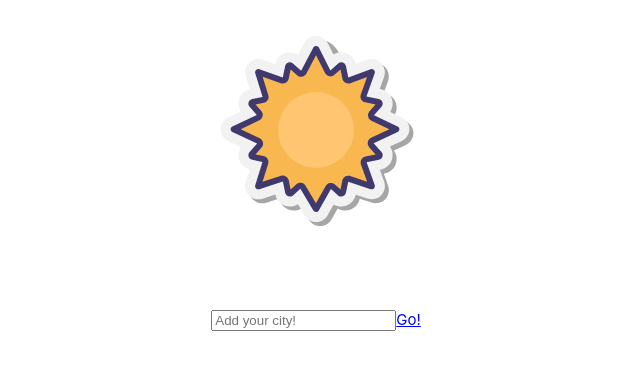
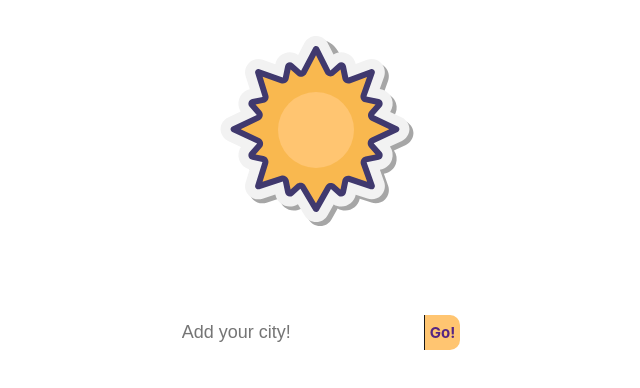
Before and after one commit to Srizza93/weather-app, a Vue app: page / in a window 1280 px wide. Shown: the top 388 px of the page, without its empty margins (324-964 px from the left). Built offline with nearby package versions, Linux system fonts and the light colour scheme.

Commit message:
end of production

```diff
--- a/src/App.vue
+++ b/src/App.vue
@@ -1,6 +1,7 @@
 <template>
   <div class="sub-root">
     <header class="header">
+      <router-link to="/">
         <img
           alt="App logo"
           class="logo"
@@ -8,6 +9,7 @@
           width="200"
           height="200"
         />
+      </router-link>
 
       <div class="wrapper">
         <RouterLink class="wrapper_link" to="/">Home</RouterLink>
--- a/src/assets/_style.scss
+++ b/src/assets/_style.scss
@@ -1,3 +1,5 @@
 $font-stack: Helvetica, sans-serif;
-$primary-color: red;
-$link-color: rgba(255, 197, 113, 0.5)
+$primary-color: rgba(255, 197, 113);
+$link-color: rgba(255, 197, 113, 0.5);
+$secondary-color: #552583;
+$standard-distance: 10px;
--- /dev/null
+++ b/src/components/Card.vue
@@ -0,0 +1,57 @@
+<template>
+  <div>
+    <ul class="card">
+      <li
+        v-for="(value, propName, index) of info"
+        :key="index + '-infoObject-' + propName"
+      >
+        <div v-if="propName !== 'icon'">
+          <span> {{ capitalizeFirstLetter(propName) }}: </span>
+          <span class="card_value" v-if="!isAnObject(value)">
+            {{ value }}
+          </span>
+          <card v-else :info="value" />
+        </div>
+      </li>
+    </ul>
+  </div>
+</template>
+
+<script>
+export default {
+  name: "Card",
+  props: {
+    info: {
+      type: Object,
+    },
+  },
+  methods: {
+    isAnObject(value) {
+      return typeof value === "object";
+    },
+    capitalizeFirstLetter(word) {
+      return word[0].toUpperCase() + this.replaceUnderscore(word).substring(1);
+    },
+    replaceUnderscore(propName) {
+      if (propName.includes("_")) {
+        return propName.replaceAll("_", " ");
+      }
+      return propName;
+    },
+  },
+};
+</script>
+
+<style scoped>
+.card {
+  display: grid;
+  grid-template-columns: repeat(auto-fill, minmax(160px, 1fr));
+  list-style-type: none;
+  overflow: hidden;
+  padding: 0;
+}
+.card_value {
+  color: white;
+  font-weight: bold;
+}
+</style>
--- a/src/components/TheWelcome.vue
+++ /dev/null
@@ -1,5 +0,0 @@
-<script setup></script>
-
-<template>
-  <div>Welcome Component</div>
-</template>
--- a/src/views/HomeView.vue
+++ b/src/views/HomeView.vue
@@ -1,15 +1,20 @@
 <template>
   <div class="home-container">
-    <div>
+    <div class="input-container">
       <input
+        class="input-container_input"
         type="text"
         placeholder="Add your city!"
         v-model="city"
         @keyup.enter="citySelected"
       />
-      <router-link :to="{ name: 'weather', params: { city: city } }"
-        >Go!</router-link
-      >
+      <div class="input-container_button-wrap">
+        <router-link
+          class="input-container_button-wrap_button"
+          :to="{ name: 'weather', params: { city: city } }"
+          >Go!</router-link
+        >
+      </div>
     </div>
   </div>
 </template>
@@ -39,4 +44,39 @@ export default {
   justify-content: center;
   margin-top: 30px;
 }
+.input-container {
+  display: flex;
+  flex-direction: row;
+}
+.input-container_input {
+  height: 35px;
+  padding: 0 10px;
+  border-radius: 10px 0 0 10px;
+  border: none;
+  border-right: solid #181818 1px;
+  font-size: 18px;
+}
+.input-container_input:focus {
+  outline: none;
+}
+.input-container_button-wrap_button {
+  padding: 5px;
+  font-weight: bold;
+  text-decoration: none;
+}
+.input-container_button-wrap_button:hover {
+  opacity: 0.7;
+}
 </style>
+
+<style lang="scss" scoped>
+.input-container_button-wrap {
+  display: flex;
+  align-items: center;
+  border-radius: 0 10px 10px 0;
+  background-color: $primary-color;
+}
+.input-container_button-wrap_button {
+  color: $secondary-color;
+}
+</style>
--- a/src/views/NotFound.vue
+++ b/src/views/NotFound.vue
@@ -1,5 +1,5 @@
 <template>
-  <div>
+  <div class="not-found">
     <h2>Page not found</h2>
   </div>
 </template>
@@ -10,4 +10,10 @@ export default {
 };
 </script>
 
-<style></style>
+<style scoped>
+.not-found {
+  display: flex;
+  justify-content: center;
+  margin-top: 100px;
+}
+</style>
--- a/src/views/Weather.vue
+++ b/src/views/Weather.vue
@@ -1,13 +1,22 @@
 <template>
-  <div>
-    Weather Component
-    <span>{{ weather }}</span>
+  <div class="weather">
+    <card class="card-wrapper" :info="weather.location" />
+    <img
+      class="weather-icon"
+      v-if="weather.current"
+      :src="weather.current.condition.icon"
+      alt="weather-icon"
+    />
+    <card class="card-wrapper" :info="weather.current" />
   </div>
 </template>
 
 <script>
+import Card from "../components/Card.vue";
+
 export default {
   name: "Weather",
+  components: { Card },
   data() {
     return {
       weather: {},
@@ -46,4 +55,19 @@ export default {
 };
 </script>
 
-<style></style>
+<style lang="scss" scoped>
+.weather {
+  display: flex;
+  flex-direction: column;
+  align-items: center;
+}
+.card-wrapper {
+  padding: $standard-distance;
+  margin: $standard-distance;
+  border: 1px solid rgba(235, 235, 235, 0.64);
+}
+
+.weather-icon {
+  width: 100px;
+}
+</style>
```
Lines whose indentation alone changed are shown as unchanged.
